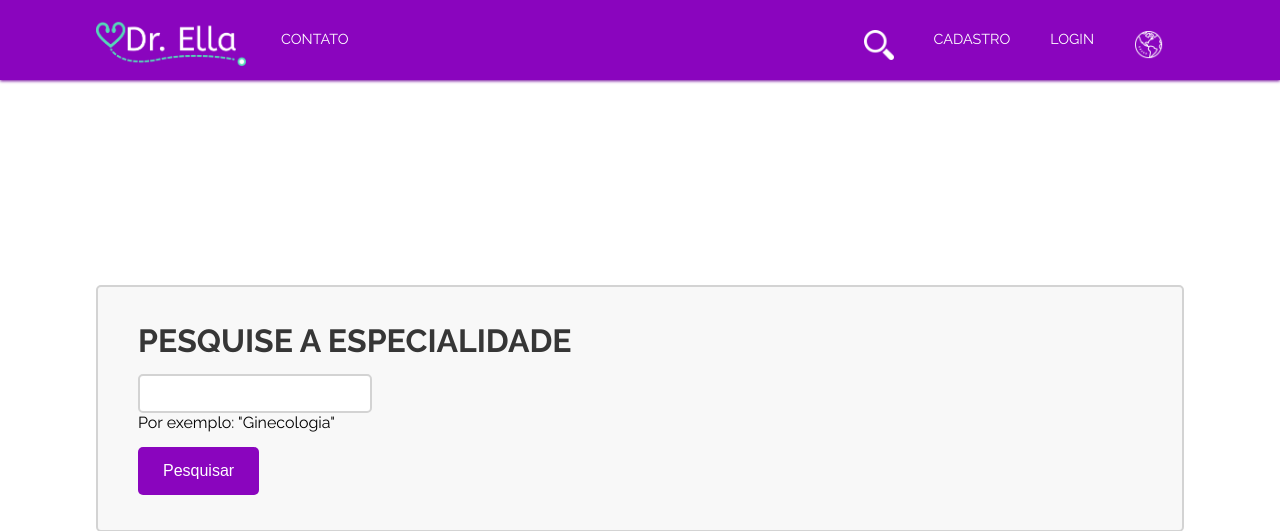
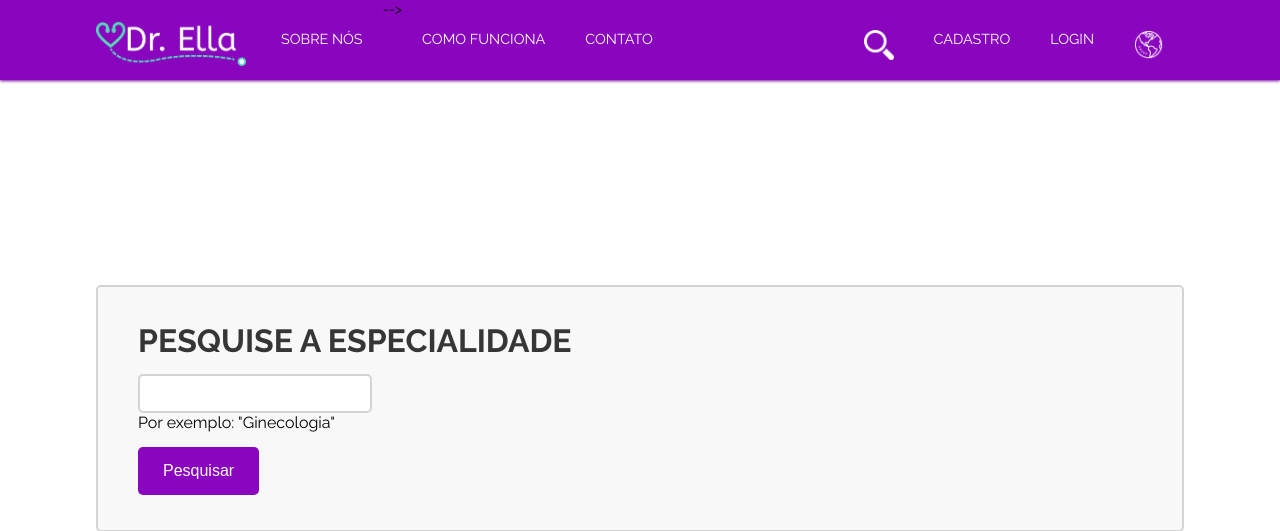
Before and after one commit to vanmtv/dr-ella, a Django app: page /busca/ in a window 1280 px wide. Shown: the top 531 px of the page. Run offline with Django 3.2, Linux system fonts and the light colour scheme; some web fonts are replaced.

Commit message:
Readicionar funciona e sobre nos

```diff
--- a/app/templates/layout.html
+++ b/app/templates/layout.html
@@ -30,8 +30,8 @@
                     <li class="logo">
                         <a href="/"><img src="{% static 'images/logo.png' %}" alt=""></a>
                     </li>
-                    <!-- <li><a href="/sobre-nos">SOBRE NÓS</a></li> -->
-                    <!-- <li class="botao1"><a href="/funciona">COMO FUNCIONA</a></li> -->
+                    <li><a href="/sobre-nos">SOBRE NÓS</a></li> -->
+                    <li class="botao1"><a href="/funciona">COMO FUNCIONA</a></li>
                     <li><a href="/contato">CONTATO</a></li>
                 </ul>
                 <ul class="nav-icon">
```
